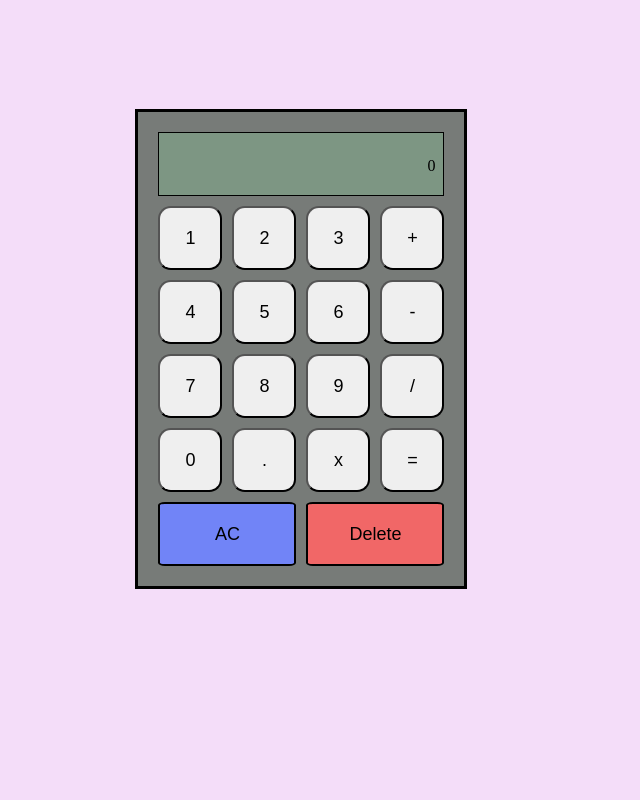
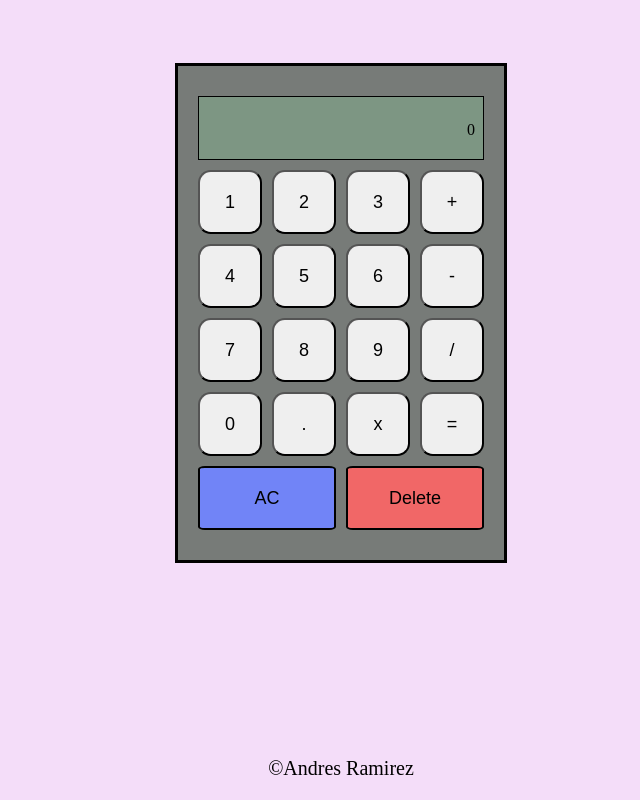
Before and after one commit to IAARC/Calculator, a plain HTML site: page index.html in a window 1280 px wide. Shown: the whole page, without its empty margins (299-939 px from the left). Drawn offline with Linux system fonts and the light colour scheme.

Commit message:
fix some visuals and add the function to round long decimmals

```diff
--- a/index.html
+++ b/index.html
@@ -32,8 +32,10 @@
         <button id="result">=</button>
         <button id="clear">AC</button>
         <button id="delete">Delete</button>
-    </div>
-
+    </div></br>
+    <footer>
+        <p> ©Andres Ramirez</p>
+    </footer>
 
 </body>
 </html>
--- a/script.js
+++ b/script.js
@@ -77,11 +77,18 @@ resultBtn.onclick = () =>{
         return alert('division by zero is not allowed');
     }
     result = operate(currentOperator,pastValue * 1, currentValue * 1);
+    if (Number.isInteger(result) === false){
+        result = result.toFixed(3);
+        display.innerText = result;
+        pastDisplay.innerText = pastValue + " " + currentOperator + " " + currentValue + "  =" ;
+        currentValue = result;
+        pastValue = '0';
+    } else {
     display.innerText = result;
     pastDisplay.innerText = pastValue + " " + currentOperator + " " + currentValue + "  =" ;
     currentValue = result;
     pastValue = '0';
-}
+}}
 clearBtn.onclick = clear;
 decimalBtn.onclick = (e) =>{
     if(currentValue.split('').find(checkDecimal) === '.') return;
--- a/style.css
+++ b/style.css
@@ -8,10 +8,11 @@ body{
     justify-content: center;
     gap: 10px;
     border: solid 3px black;
-    float: right;
-    margin-right: 40%;
-    margin-top: 8%;
-    padding: 20px;
+    width: fit-content;
+    margin-right: auto;
+    margin-left: auto;
+    margin-top: 5%;
+    padding: 30px 20px 30px 20px;
     background-color: rgba(119, 123, 120, 1);
 }
 #displayResult{
@@ -53,3 +54,13 @@ button{
 button:hover{
     border: solid 0.5px black;
 }
+footer{
+    position: absolute;
+    bottom: 0;
+    left: 0;
+    display: flex;
+    align-items: center;
+    justify-content: center;
+    width: 100%;
+    font-size: 20px;
+}
```
